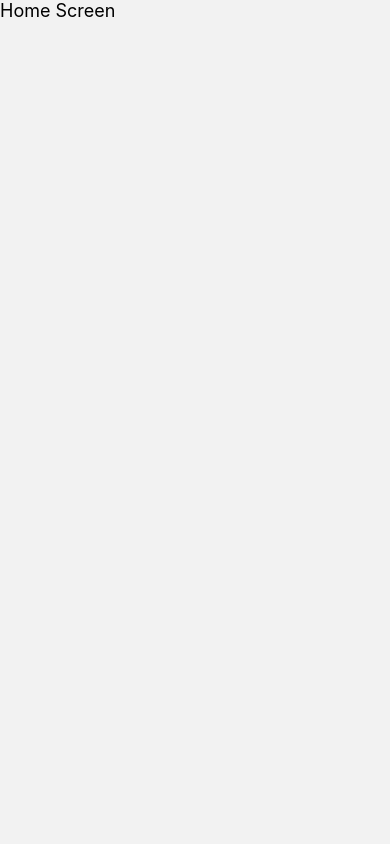
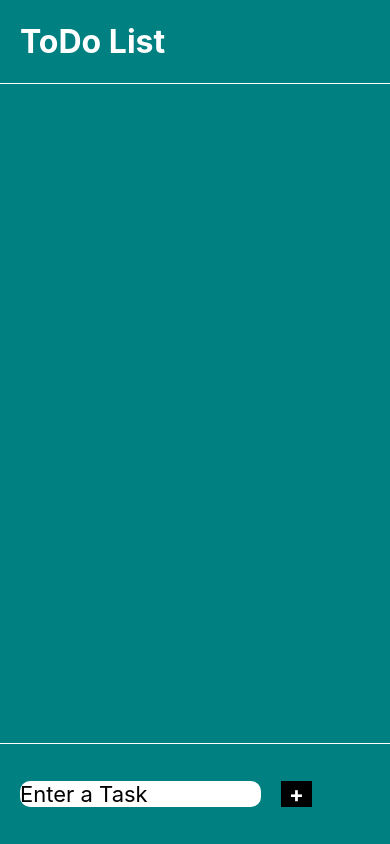
Before and after one commit to kushal-mobiledev/ToDoList, a React Native app in the folder ToDoList/: screen /HomeScreen in a window 390 px wide. Built offline with nearby package versions, Linux system fonts and the light colour scheme.

Commit message:
ToDo list basic feature

```diff
--- /dev/null
+++ b/ToDoList/src/components/HeaderComponent.js
@@ -0,0 +1,16 @@
+import React from 'react';
+import {SafeAreaView, View, Text, StyleSheet} from 'react-native';
+
+const HeaderComponent = props => {
+  return <Text style={styles.titleText}>{props.title}</Text>;
+};
+
+const styles = StyleSheet.create({
+  titleText: {
+    fontSize: 32,
+    fontWeight: 'bold',
+    marginLeft: 20,
+    color: 'white',
+  },
+});
+export default HeaderComponent;
--- a/ToDoList/src/screens/HomeScreen/HomeScreen.js
+++ b/ToDoList/src/screens/HomeScreen/HomeScreen.js
@@ -1,24 +1,153 @@
 import React from 'react';
-import {SafeAreaView, View, Text, StyleSheet} from 'react-native';
+import {
+  SafeAreaView,
+  View,
+  Text,
+  StyleSheet,
+  FlatList,
+  TextInput,
+  TouchableOpacity,
+} from 'react-native';
 import {HomeStyles} from './HomeStyles';
+import HeaderComponent from '../../components/HeaderComponent';
 
 class HomeScreen extends React.Component {
   constructor(props) {
     super(props);
-    this.state = {};
+    this.state = {
+      todoItem: '',
+      toDoListArray: [],
+    };
   }
+
+  renderHeader = () => {
+    return (
+      <View
+        style={{
+          width: '100%',
+          height: '10%',
+          justifyContent: 'center',
+          borderBottomWidth: 1,
+          borderBottomColor: 'white',
+        }}>
+        <HeaderComponent title="ToDo List" />
+      </View>
+    );
+  };
+
+  renderToDoItem = ({item, index}) => {
+    return (
+      <View style={{marginBottom: 10, marginHorizontal: 20}}>
+        <TouchableOpacity onPress={this.removeItemFromList}>
+          <Text style={{fontSize: 26, color: 'white'}}>
+            {index + 1} - {item}
+          </Text>
+        </TouchableOpacity>
+      </View>
+    );
+  };
+
+  renderList = () => {
+    return (
+      <View
+        style={{
+          width: '100%',
+          height: '78%',
+          backgroundColor: 'teal',
+        }}>
+        <FlatList
+          data={this.state.toDoListArray}
+          extraData={this.state}
+          keyExtractor={({item, index}) => index}
+          renderItem={this.renderToDoItem}
+        />
+      </View>
+    );
+  };
+
+  saveItemToList = () => {
+    if (this.state.todoItem !== '') {
+      let arr = this.state.toDoListArray;
+      arr.push(this.state.todoItem);
+      this.setState({todoItem: '', toDoListArray: arr});
+    }
+  };
+
+  removeItemFromList = ({item, index}) => {
+    if (this.state.toDoListArray.length !== 0) {
+      // let arr = this.state.toDoListArray.filter(newItem => newItem === item);
+      let arr = this.state.toDoListArray.splice(index, 1);
+      this.setState({toDoListArray: arr});
+    }
+  };
+
+  renderInput = () => {
+    return (
+      <View
+        style={{
+          width: '100%',
+          height: '12%',
+          backgroundColor: 'teal',
+          justifyContent: 'center',
+          borderTopWidth: 1,
+          borderTopColor: 'white',
+        }}>
+        <View style={{width: '80%', flexDirection: 'row'}}>
+          <TextInput
+            style={{
+              fontSize: 22,
+              width: '90%',
+              backgroundColor: 'white',
+              marginHorizontal: 20,
+              borderRadius: 10,
+            }}
+            placeholder="Enter a Task"
+            value={this.state.todoItem}
+            onChangeText={text => this.setState({todoItem: text})}
+          />
+
+          <TouchableOpacity
+            style={{width: '10%', justifyContent: 'center', height: '100%'}}
+            onPress={this.saveItemToList}>
+            <View
+              style={{
+                backgroundColor: 'black',
+                justifyContent: 'center',
+                alignItems: 'center',
+              }}>
+              <Text
+                style={{
+                  fontSize: 22,
+                  color: 'white',
+                  fontWeight: 'bold',
+                }}>
+                +
+              </Text>
+            </View>
+          </TouchableOpacity>
+        </View>
+      </View>
+    );
+  };
 
   render() {
     return (
       <SafeAreaView style={styles.rootContainer}>
-        <Text style={HomeStyles.textStyle}>Home Screen</Text>
+        <View style={HomeStyles.mainContainer}>
+          {this.renderHeader()}
+          {this.renderList()}
+          {this.renderInput()}
+        </View>
       </SafeAreaView>
     );
   }
 }
 
 const styles = StyleSheet.create({
-  rootContainer: {},
+  rootContainer: {
+    flex: 1,
+    backgroundColor: 'teal',
+  },
 });
 
 export default HomeScreen;
--- a/ToDoList/src/screens/HomeScreen/HomeStyles.js
+++ b/ToDoList/src/screens/HomeScreen/HomeStyles.js
@@ -4,4 +4,8 @@ export const HomeStyles = StyleSheet.create({
   textStyle: {
     fontSize: 18,
   },
+  mainContainer: {
+    width: '100%',
+    height: '100%',
+  },
 });
```
